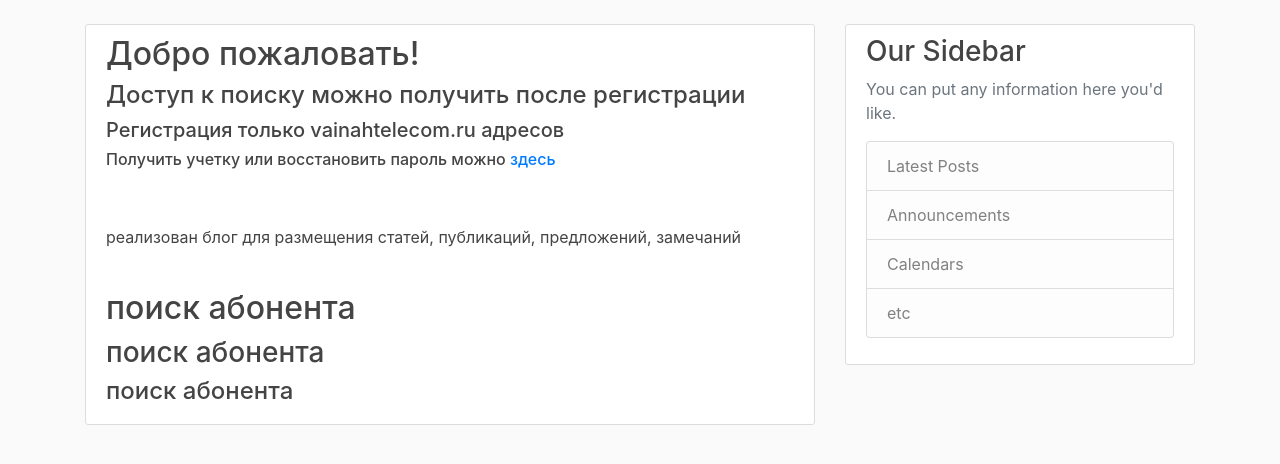
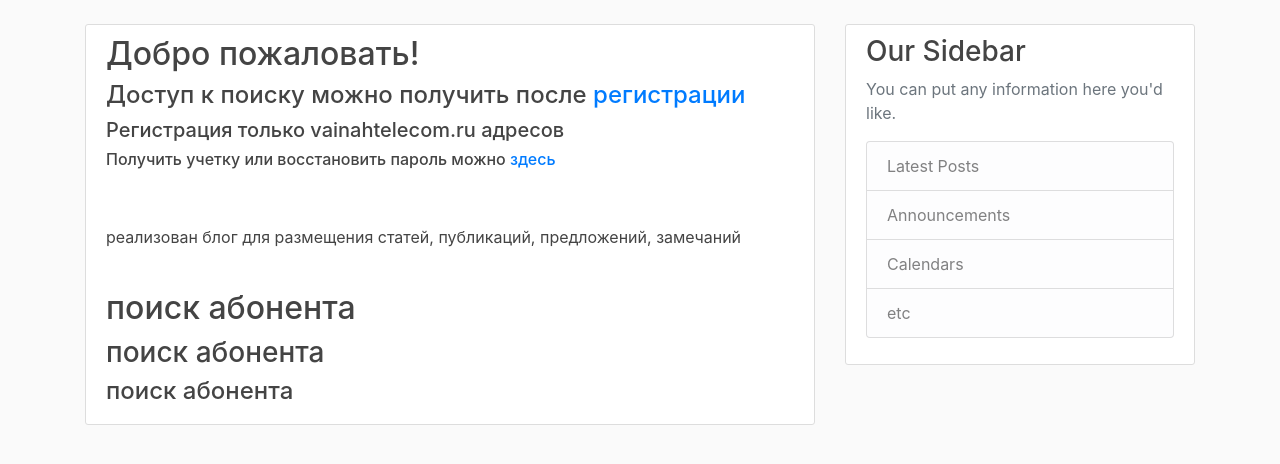
Before and after one commit to ms77grz/dj3vtk-tftp, a Django app: page / in a window 1280 px wide. Shown: the part 56-520 px from the top of the page. Run offline with Django 3.2, Linux system fonts and the light colour scheme; parts of the project's set-up code (start-up, migrations or seed data) failed here and were passed over; some libraries are stand-ins or nearby versions.

Commit message:
add a link on home page

```diff
--- a/dj3pro/equipment_accounting/templates/equipment_accounting/home.html
+++ b/dj3pro/equipment_accounting/templates/equipment_accounting/home.html
@@ -3,7 +3,7 @@
 <article class="media content-section">
     <div class="media-body">
         <h2 class="article-title">Добро пожаловать!</h2>
-        <h4 class="article-title">Доступ к поиску можно получить после регистрации</h4>
+	<h4 class="article-title">Доступ к поиску можно получить после <a href="{% url 'register' %}">регистрации</a></h4>
         <h5 class="article-title">Регистрация только vainahtelecom.ru адресов</h5>
         <h6 class="article-title">Получить учетку или восстановить пароль можно <a href="https://t.me/josh_kant">здесь</a></h6>
         <p class="article-content">
```
